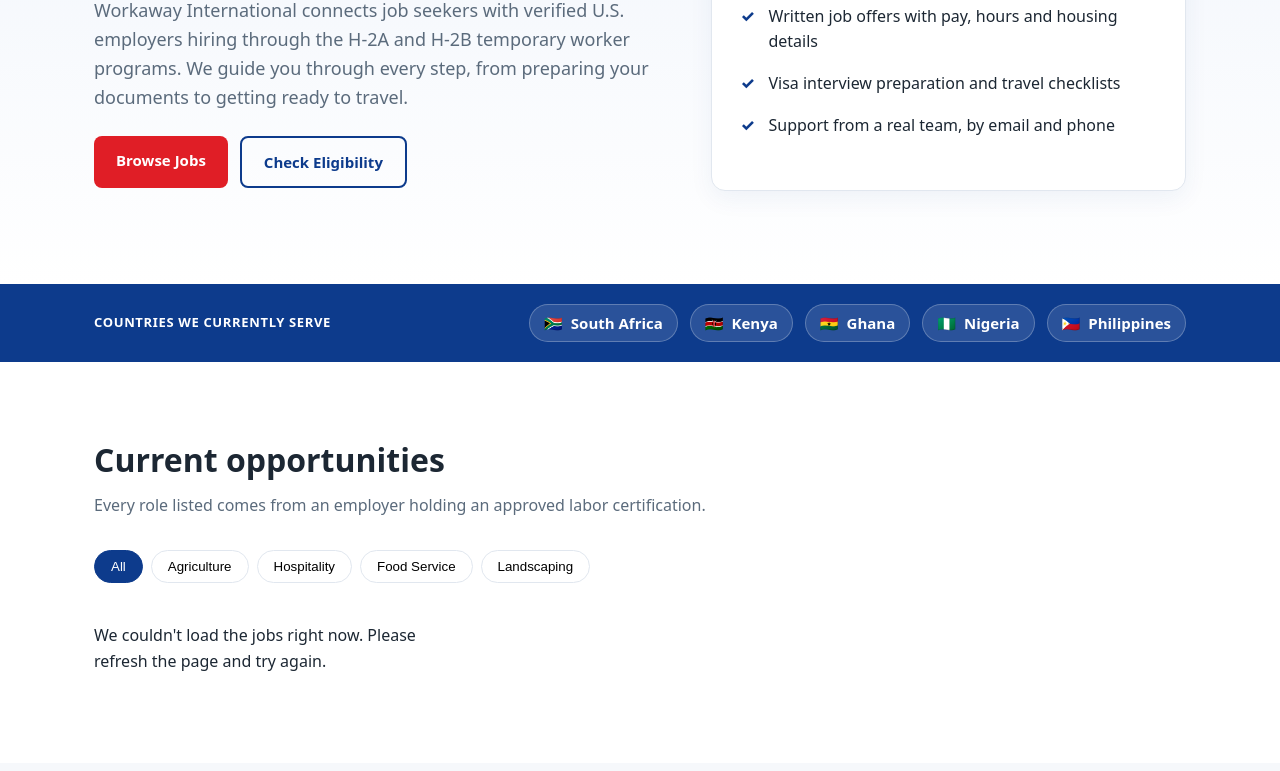
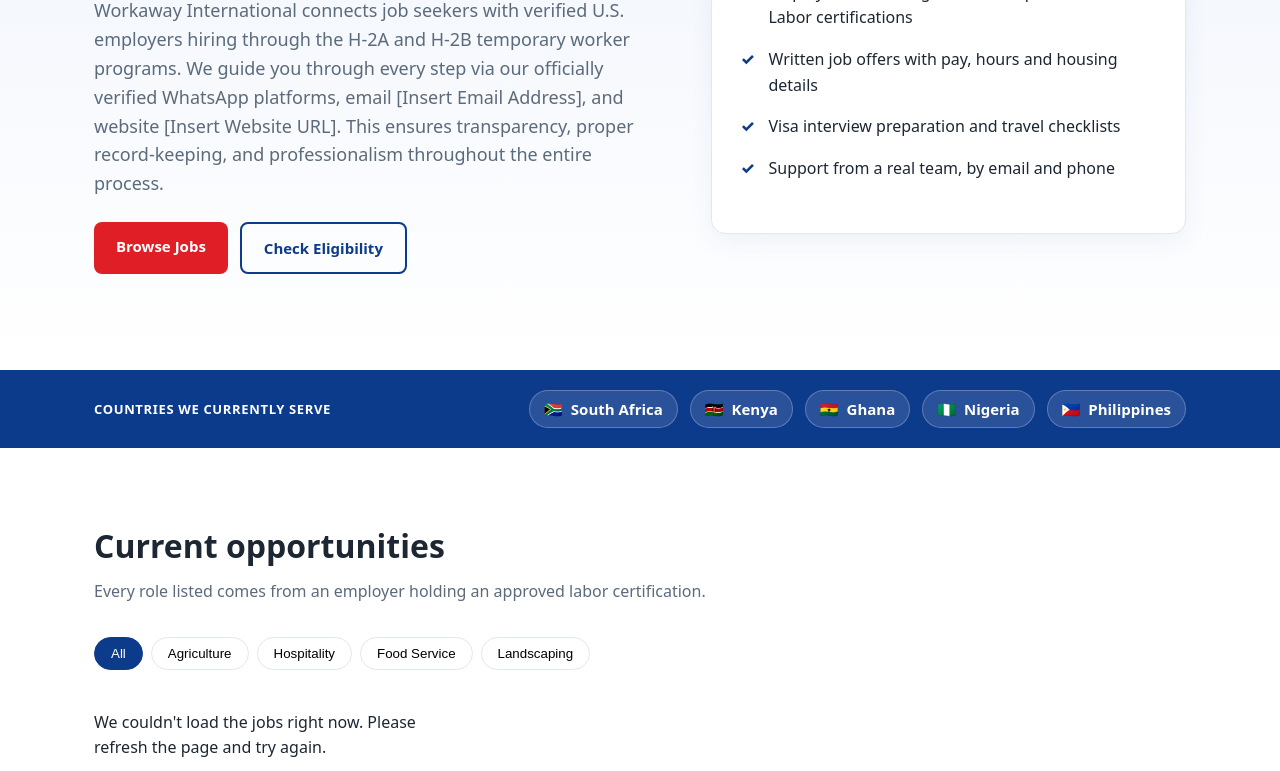
Before and after one commit to Skylimit007/work-away-international, a website: page public/index.html in a window 1280 px wide. Shown: the part 329-1100 px from the top of the page. Drawn offline with Linux system fonts and the light colour scheme; no server answers.

Commit message:
Update index.html

```diff
--- a/public/index.html
+++ b/public/index.html
@@ -24,7 +24,7 @@
     <div class="container hero-grid">
       <div>
         <h1>Work abroad with confidence and transparency.</h1>
-        <p class="lead">Workaway International connects job seekers with verified U.S. employers hiring through the H-2A and H-2B temporary worker programs. We guide you through every step, from preparing your documents to getting ready to travel.</p>
+        <p class="lead">Workaway International connects job seekers with verified U.S. employers hiring through the H-2A and H-2B temporary worker programs. We guide you through every step via our officially verified WhatsApp platforms, email [Insert Email Address], and website [Insert Website URL]. This ensures transparency, proper record-keeping, and professionalism throughout the entire process.</p>
         <div class="actions">
           <a href="#jobs" class="btn btn-accent">Browse Jobs</a>
           <a href="#eligibility" class="btn btn-ghost">Check Eligibility</a>
```
